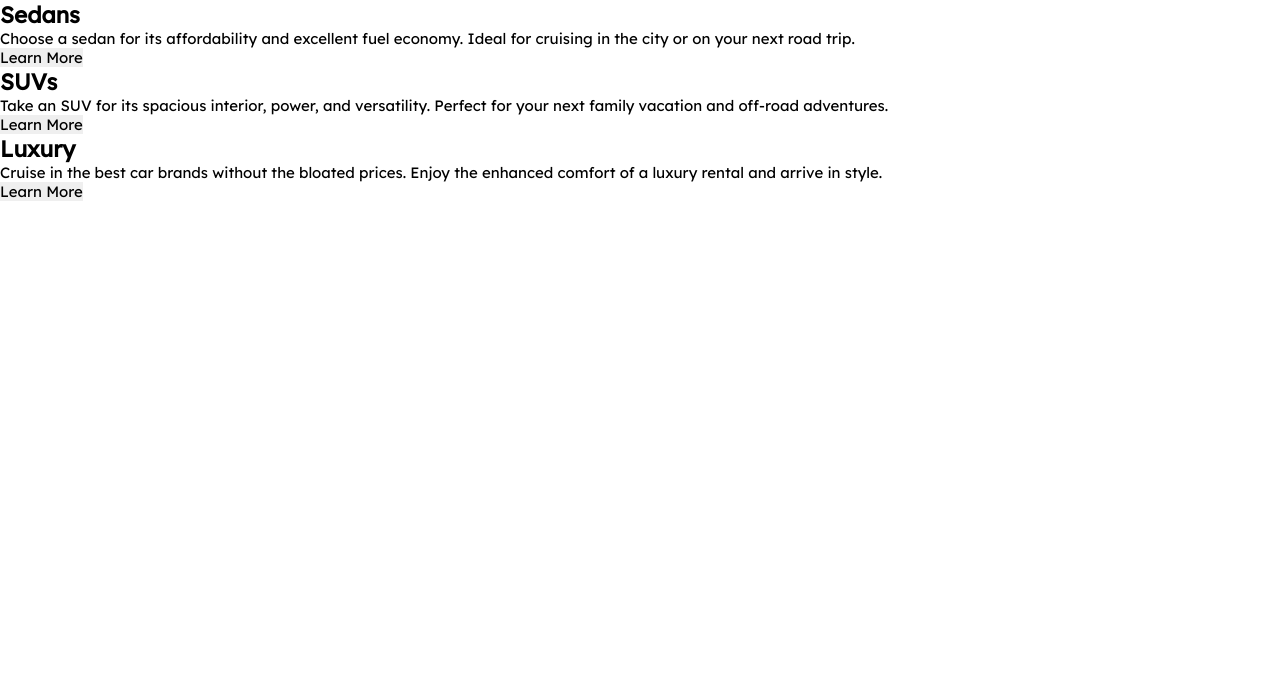
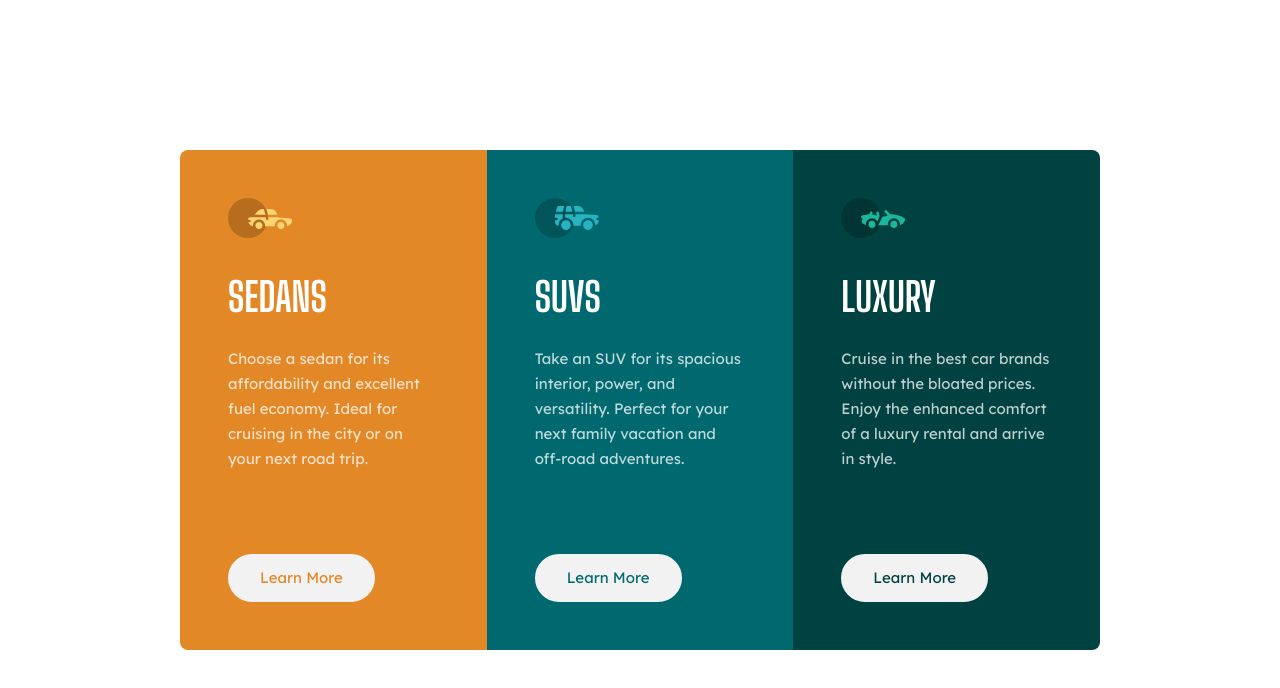
Before and after one commit to kdubrovsky/fe-3-column-preview-card, a website built with Vite: page index.html in a window 1280 px wide. Built offline with nearby package versions, Linux system fonts and the light colour scheme.

Commit message:
Add scss styles

```diff
--- a/scss/styles.scss
+++ b/scss/styles.scss
@@ -3,5 +3,93 @@
 body {
     font-family: "Lexend Deca", sans-serif;
     font-size: 15px;
+    line-height: 1.667;
     font-weight: 400;
+    display: flex;
+    justify-content: center;
+    align-items: center;
+
+    @media (max-width: 840px) {
+        align-items: flex-start;
+    }
 }
+
+.btn {
+    padding: 9px 30px 10px;
+    background-color: colors.$light-gray;
+    border: 2px solid colors.$light-gray;
+    border-radius: 25px;
+    color: currentColor;
+    cursor: pointer;
+
+    &:hover {
+        background-color: transparent;
+        color: colors.$white;
+        border-color: colors.$white;
+    }
+}
+
+.card {
+    display: grid;
+    grid-template-columns: 1fr 1fr 1fr;
+    min-width: 768px;
+    max-width: 920px;
+    border-radius: 8px;
+    overflow: hidden;
+    margin: 40px;
+
+
+    @media (max-width: 840px) {
+        grid-template-columns: 1fr;
+        max-width: 640px;
+        min-width: initial;
+        margin: 24px;
+    }
+
+    &__item {
+        padding: 48px;
+        display: flex;
+        flex-direction: column;
+        justify-content: space-between;
+        align-items: flex-start;
+        background-repeat: no-repeat;
+        background-position: 48px 48px;
+        background-color: currentColor;
+
+        @media (max-width: 840px) {
+            justify-content: flex-start;
+        }
+
+        &--sedans {
+            color: colors.$orange;
+            background-image: url("/images/icon-sedans.svg");
+        }
+        &--suvs {
+            color: colors.$dark-cyan;
+            background-image: url("/images/icon-suvs.svg");
+        }
+        &--luxury {
+            color: colors.$very-dark-cyan;
+            background-image: url("/images/icon-luxury.svg");
+        }
+    }
+
+    &__item-title {
+        font-family: "Big Shoulders Display", Impact, sans-serif;
+        text-transform: uppercase;
+        font-size: 40px;
+        line-height: 1.2;
+        margin-top: 75px;
+        margin-bottom: 25px;
+        color: colors.$white;
+    }
+
+    &__item-description {
+        padding-bottom: 83px;
+        color: colors.$transparent-white;
+
+        @media (max-width: 840px) {
+            padding-bottom: 25px;
+        }
+    }
+}
```
